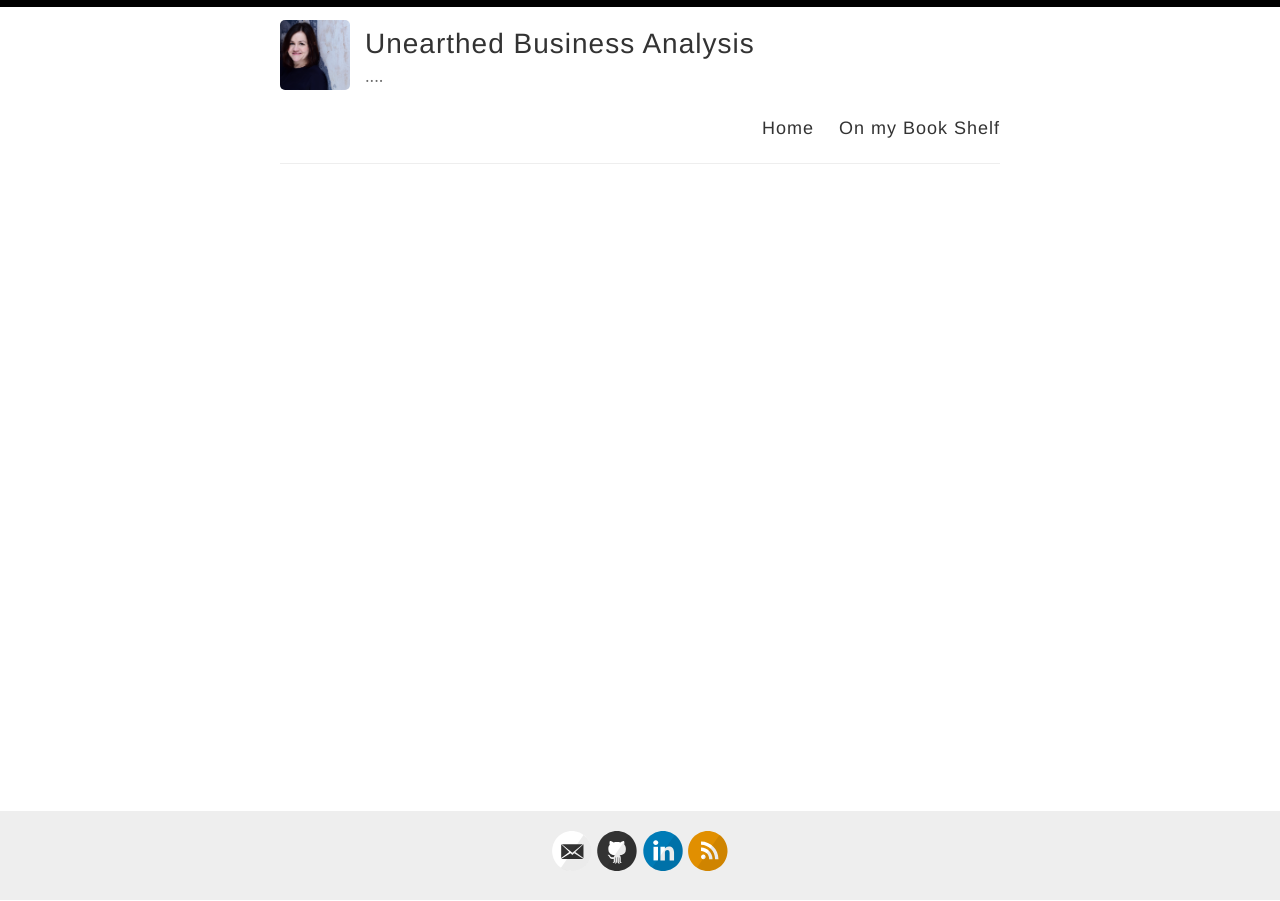
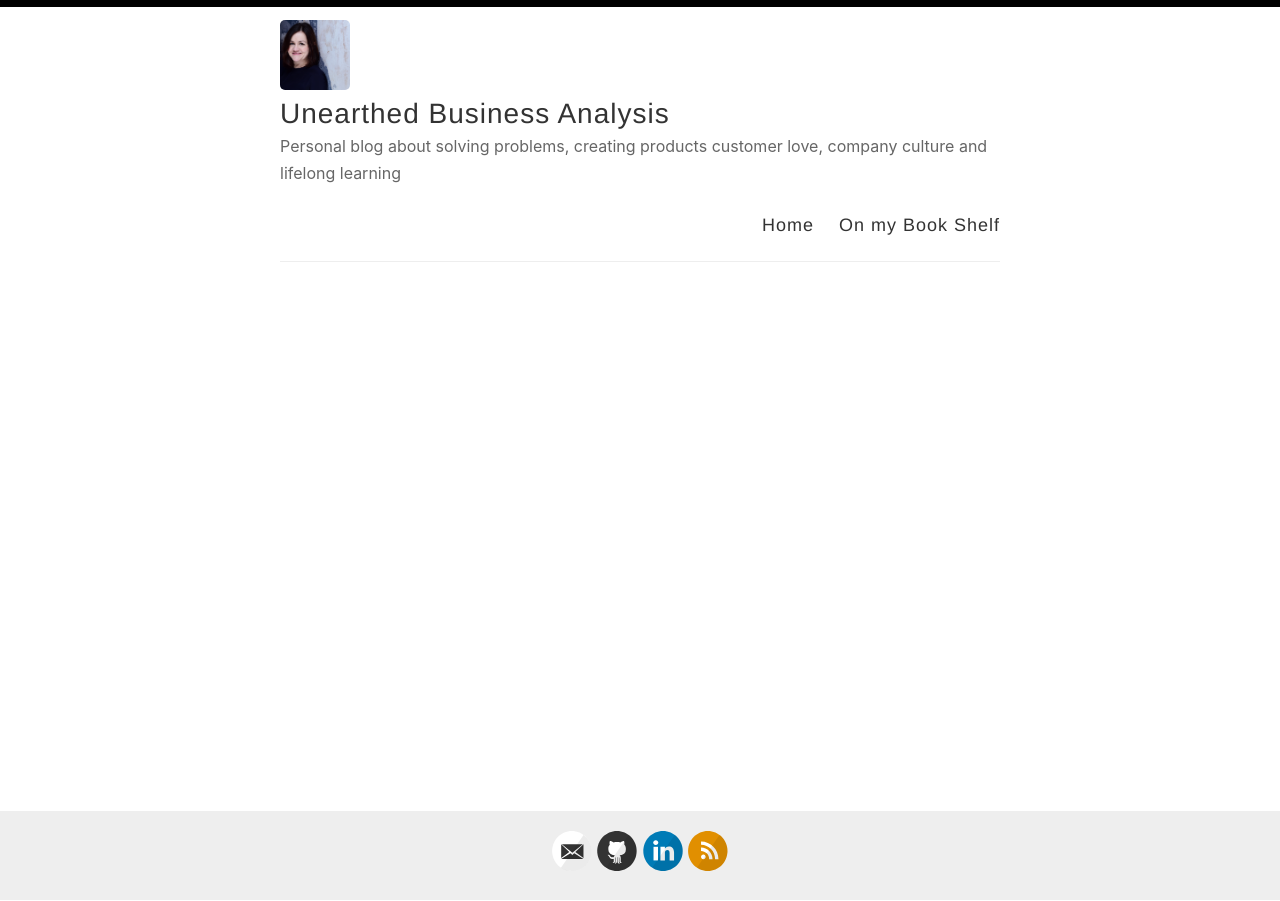
Before and after one commit to noldorf/unearthedBA, a Jekyll site: the page built from index.html, in a window 1280 px wide. Built offline with Jekyll 4.4.1, drawn with Linux system fonts in a browser that asks for light colours; the list of posts is cut into pages by our own code.

Commit message:
Adding short blog description

```diff
--- a/_config.yml
+++ b/_config.yml
@@ -9,7 +9,7 @@
 author: Nadine Oldorf
 
 # Short bio or description (displayed in the header)
-description: ....
+description: Personal blog about solving problems, creating products customer love, company culture and lifelong learning
 
 # URL of your avatar or profile pic (you could use your GitHub profile pic)
 avatar: /images/Profilbild.jpg
```
